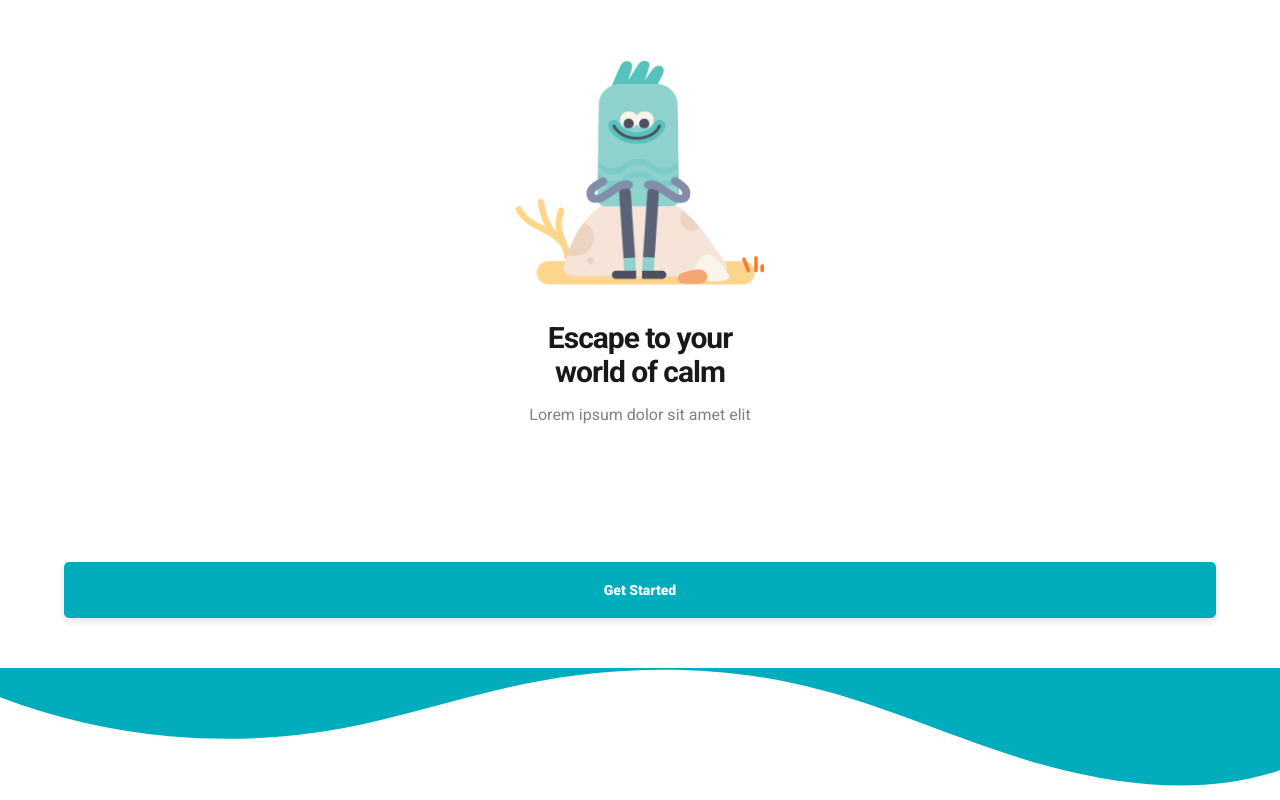
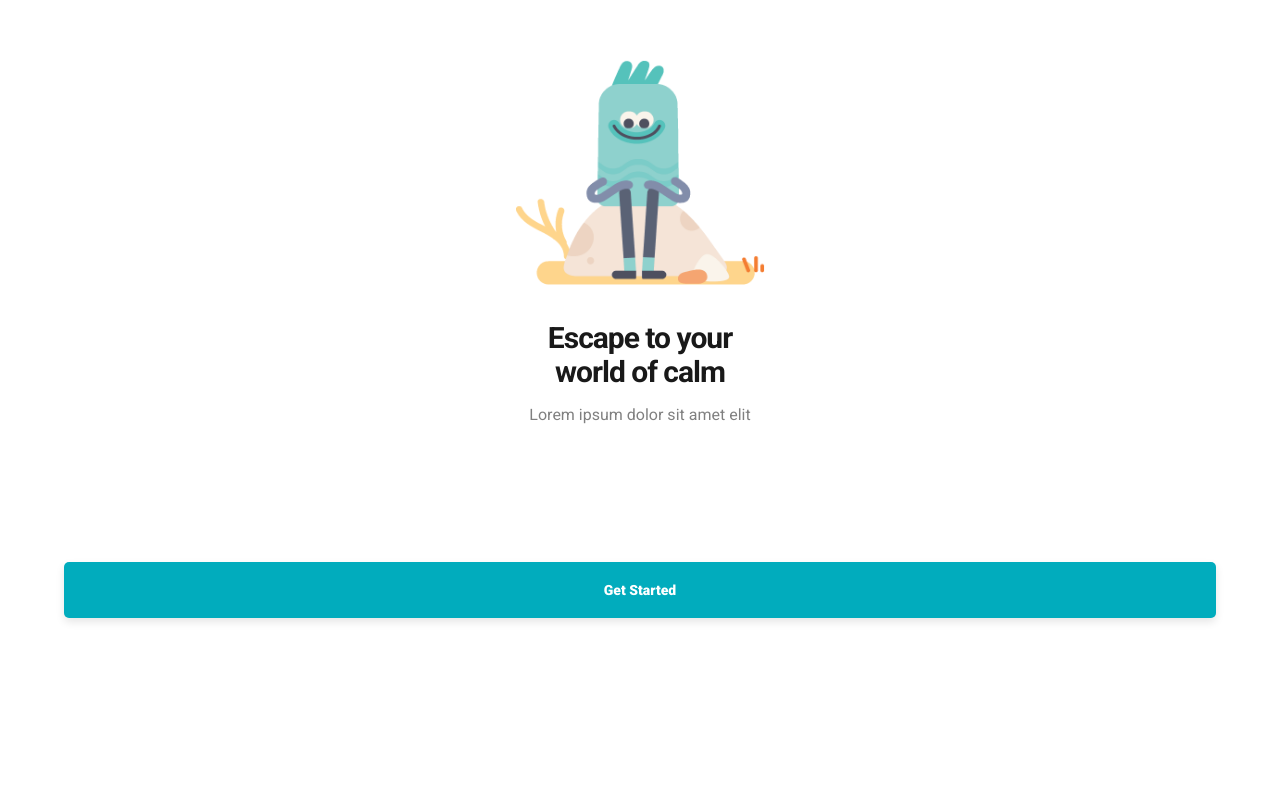
Before and after one commit to emmanuelojiji/better-days, a React (Create React App) app: page / in a window 1280 px wide. Shown: the part 132-932 px from the top of the page. After the commit the page ends 800 px from the top, so only its background shows below. Built offline with nearby package versions, Linux system fonts and the light colour scheme.

Commit message:
About Section Removed

```diff
--- a/src/Pages/Landing.js
+++ b/src/Pages/Landing.js
@@ -33,21 +33,6 @@ const Landing = () => {
         )}
       </section>
 
-      <div class="custom-shape-divider-top-1643284700">
-        <svg
-          data-name="Layer 1"
-          xmlns="http://www.w3.org/2000/svg"
-          viewBox="0 0 1200 120"
-          preserveAspectRatio="none"
-        >
-          <path
-            d="M321.39,56.44c58-10.79,114.16-30.13,172-41.86,82.39-16.72,168.19-17.73,250.45-.39C823.78,31,906.67,72,985.66,92.83c70.05,18.48,146.53,26.09,214.34,3V0H0V27.35A600.21,600.21,0,0,0,321.39,56.44Z"
-            class="shape-fill"
-          ></path>
-        </svg>
-      </div>
-
-      <section class="about"></section>
     </>
   );
 };
```
